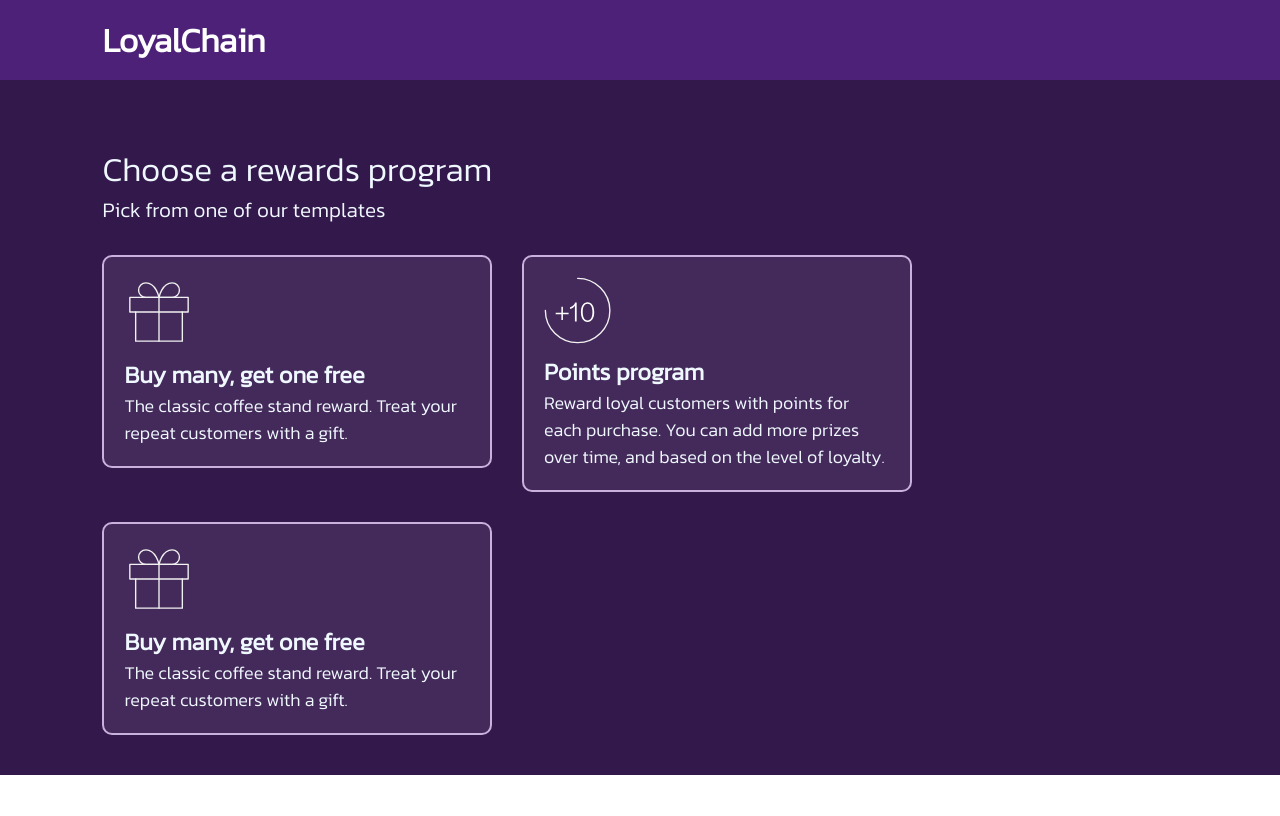
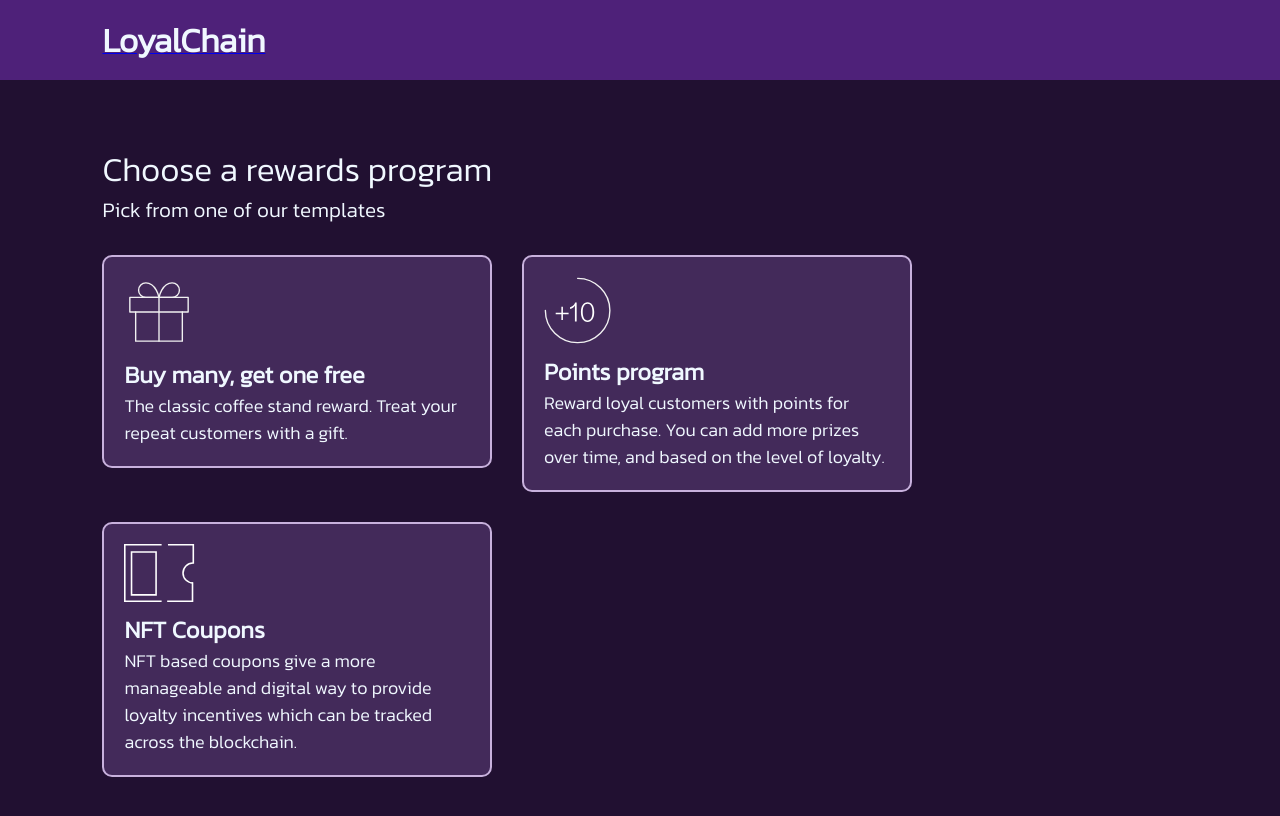
Before and after one commit to Ankush523/LoyalChain, a React (Create React App) app: page /Campaign in a window 1280 px wide. Built offline with nearby package versions, Linux system fonts and the light colour scheme.

Commit message:
Reward page complete

```diff
--- a/src/pages/Campaign.css
+++ b/src/pages/Campaign.css
@@ -4,7 +4,7 @@
     display: flex;
     flex-direction: column;
     height: 100%;
-    background-color: #32184b;
+    background-color: #211031;
     color: aliceblue;
     padding-top: 8vh;
 }
@@ -46,6 +46,10 @@
     margin-top: 30px;
 }
 
+.card:hover{
+    border-color: blueviolet;
+}
+
 .cardtitle{
     font-family: 'Kanit','Segoe UI', Tahoma, Geneva, Verdana, sans-serif;
     font-size: calc(11px + 1vmax);
--- a/src/pages/Campaign.js
+++ b/src/pages/Campaign.js
@@ -2,6 +2,7 @@ import React from 'react';
 import './Campaign.css'
 import gift from '../gift.svg'
 import prize from '../prize.svg'
+import coupon from '../coupon.svg'
 
 function Campaign() {
     return (
@@ -20,9 +21,9 @@ function Campaign() {
                     <label className='cardsubtitle'>Reward loyal customers with points for each purchase. You can add more prizes over time, and based on the level of loyalty.</label>
                 </div>
                 <div className='card' >
-                    <img src={gift} width="70px"/>
-                    <label className='cardtitle'>Buy many, get one free</label>
-                    <label className='cardsubtitle'>The classic coffee stand reward. Treat your repeat customers with a gift.</label>
+                    <img src={coupon} width="80px"/>
+                    <label className='cardtitle'>NFT Coupons</label>
+                    <label className='cardsubtitle'>NFT based coupons give a more manageable and digital way to provide loyalty incentives which can be tracked across the blockchain.</label>
                 </div>
             </div>
         </div>
--- a/src/pages/Homepage.css
+++ b/src/pages/Homepage.css
@@ -4,7 +4,7 @@
     display: flex;
     flex-direction: column;
     height: 100vh;
-    background-color: #32184b;
+    background-color: #211031;
     color: aliceblue;
     padding-top: 8vh;
 }
--- a/src/pages/Navbar.css
+++ b/src/pages/Navbar.css
@@ -15,4 +15,7 @@
     padding-left: 8vw;
     font-size: calc( 8px + 2vmax);
     font-weight: 800;
+    color: aliceblue;
+    text-decoration: none;
+    cursor: pointer;
 }
--- a/src/pages/Navbar.js
+++ b/src/pages/Navbar.js
@@ -4,7 +4,7 @@ import './Navbar.css'
 function Navbar() {
     return (
         <div className='nav' >
-            <label className='brand'>LoyalChain</label>
+            <a href='/'><label className='brand' >LoyalChain</label></a>
         </div>
      );
 }
```
Also changed, not shown: src/coupon.svg (added).
